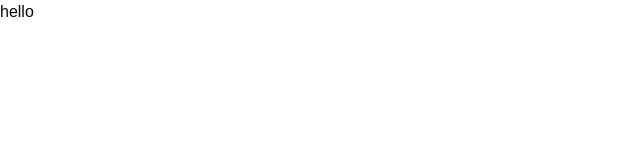
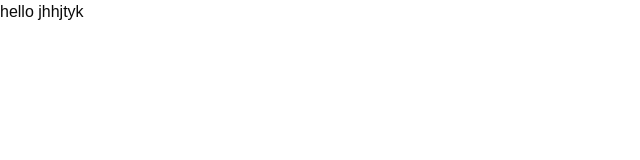
Before and after one commit to writefreak/writrr, a Next.js app: page /reviews in a window 1280 px wide. Shown: the top 160 px of the page, without its empty margins (0-640 px from the left). Built offline with nearby package versions, Linux system fonts and the light colour scheme.

Commit message:
Update page.tsx

```diff
--- a/src/app/(client)/reviews/page.tsx
+++ b/src/app/(client)/reviews/page.tsx
@@ -1,7 +1,7 @@
 import React from "react";
 
 const page = () => {
-  return <div>hello</div>;
+  return <div>hello jhhjtyk</div>;
 };
 
 export default page;
```
